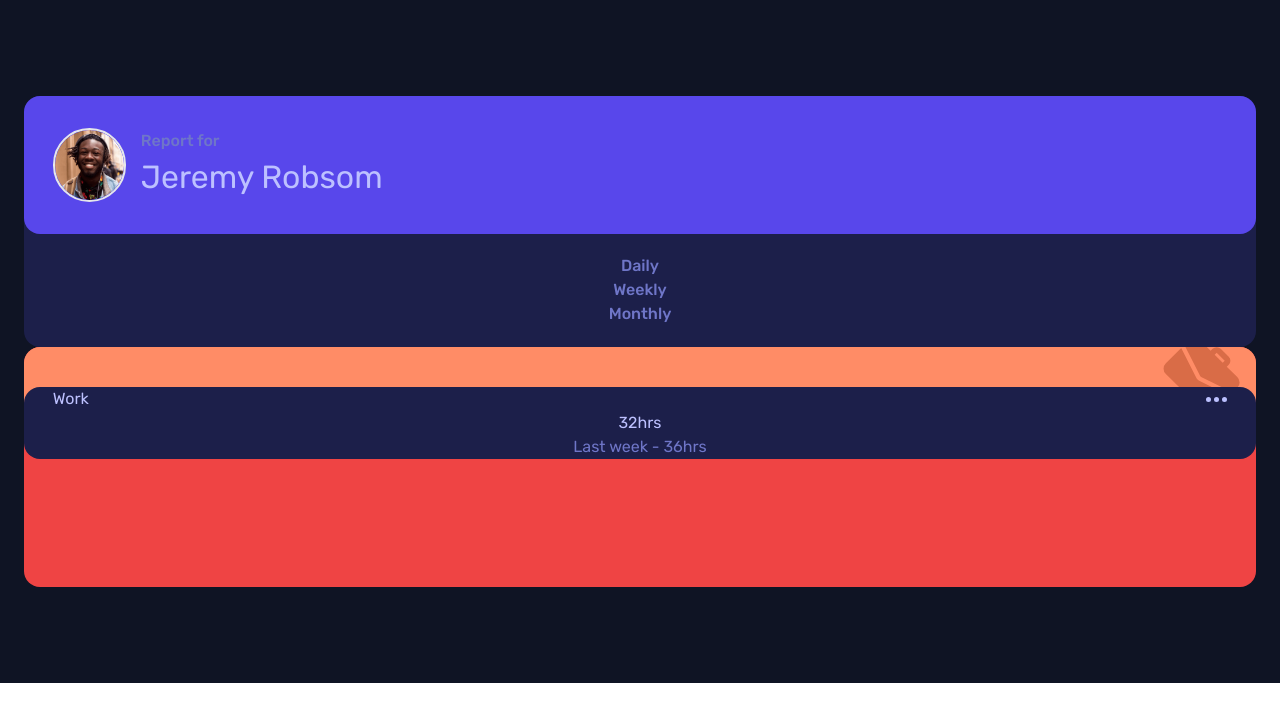
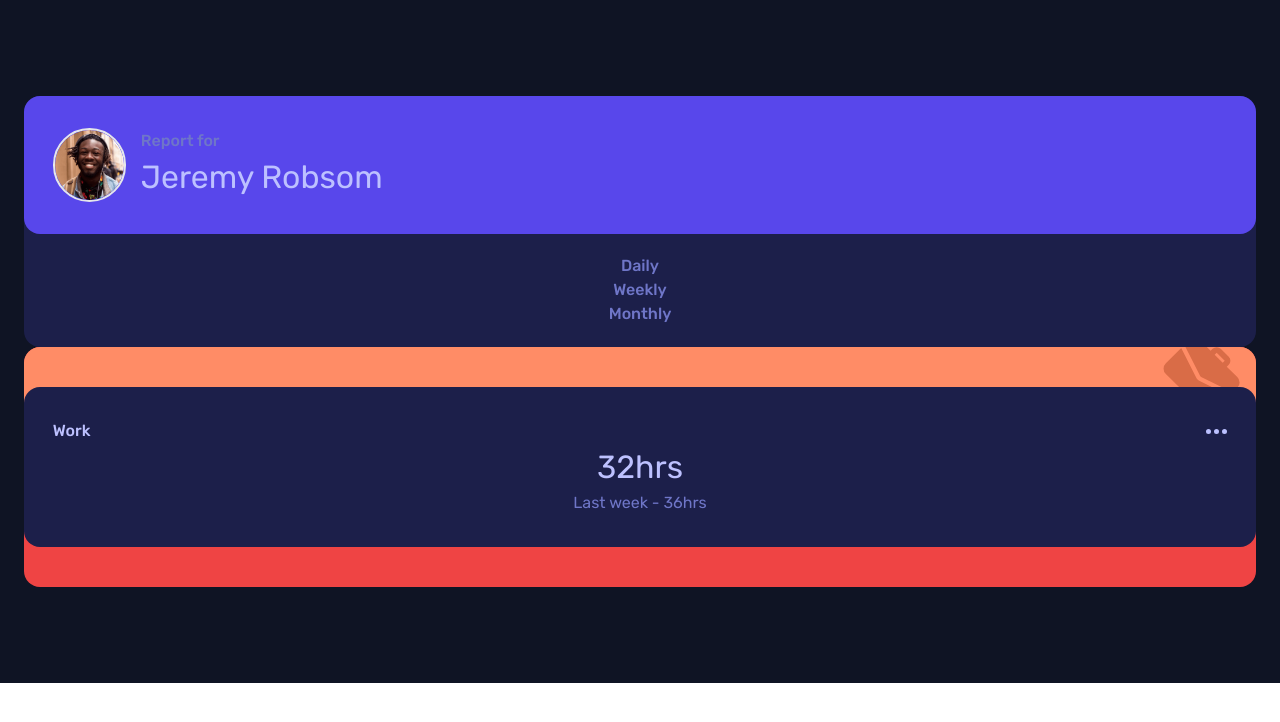
Before and after one commit to elvisowusu/Time-Tracker, a React (Vite) app: page / in a window 1280 px wide. Shown: the top 722 px of the page. Built offline with nearby package versions, Linux system fonts and the light colour scheme.

Commit message:
Update styling and text in MainComponent.jsx

```diff
--- a/src/MainComponent.jsx
+++ b/src/MainComponent.jsx
@@ -44,9 +44,9 @@ function MainComponent() {
            <div className='w-full lg:grid-cols-3'>
             <div className='bg-red-500 rounded-2xl relative overflow-hidden h-[15rem]'>
                     <div className='flex justify-end item px-[1rem] bg-Lightredwork h-[3.7rem] absolute w-full'><img className={`w-[4.8rem] absolute -top-[0.6rem]`} src={work} alt="" /></div>
-                    <div className='bg-Darkblue rounded-2xl w-full absolute top-[2.5rem] px-[1.8rem] py-[2]'>
-                        <div className='flex items-center justify-between '><p className='text-PaleBlue'>Work</p><img src={ellipsis} alt="image" /></div>
-                        <div className='flex lg:flex-col items-center justify-between'><p className='text-PaleBlue'>32hrs</p><p className='text-Desaturatedblue'>Last week - 36hrs</p></div>
+                    <div className='bg-Darkblue rounded-2xl w-full absolute top-[2.5rem] px-[1.8rem] py-[2rem]'>
+                        <div className='flex items-center justify-between '><p className='text-PaleBlue font-medium'>Work</p><img src={ellipsis} alt="image" /></div>
+                        <div className='flex lg:flex-col items-center justify-between'><p className='text-PaleBlue text-[2rem]'>32hrs</p><p className='text-Desaturatedblue'>Last week - 36hrs</p></div>
                     </div>
             </div>
            </div>
```
